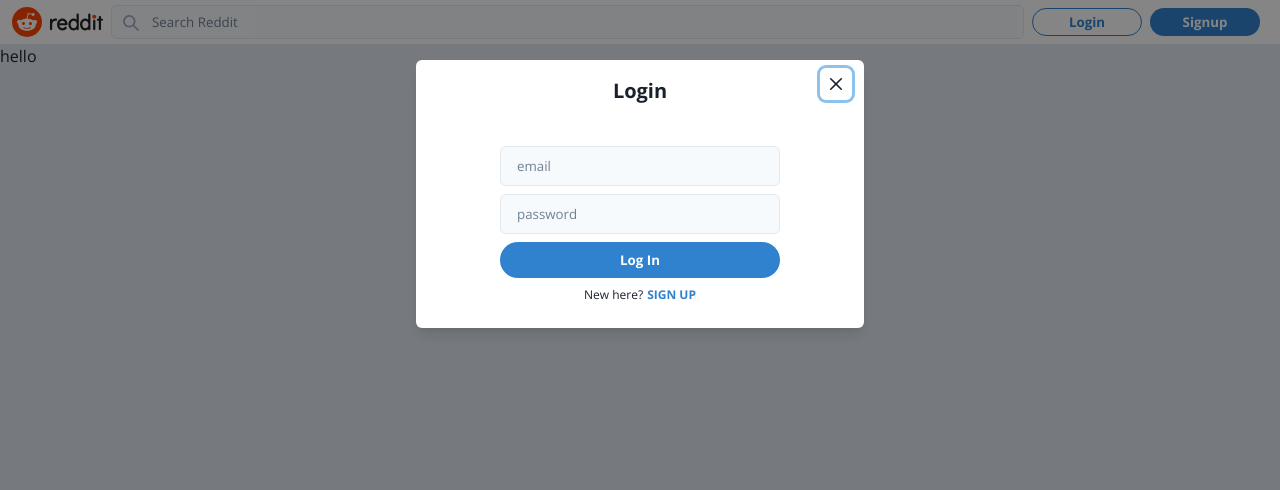
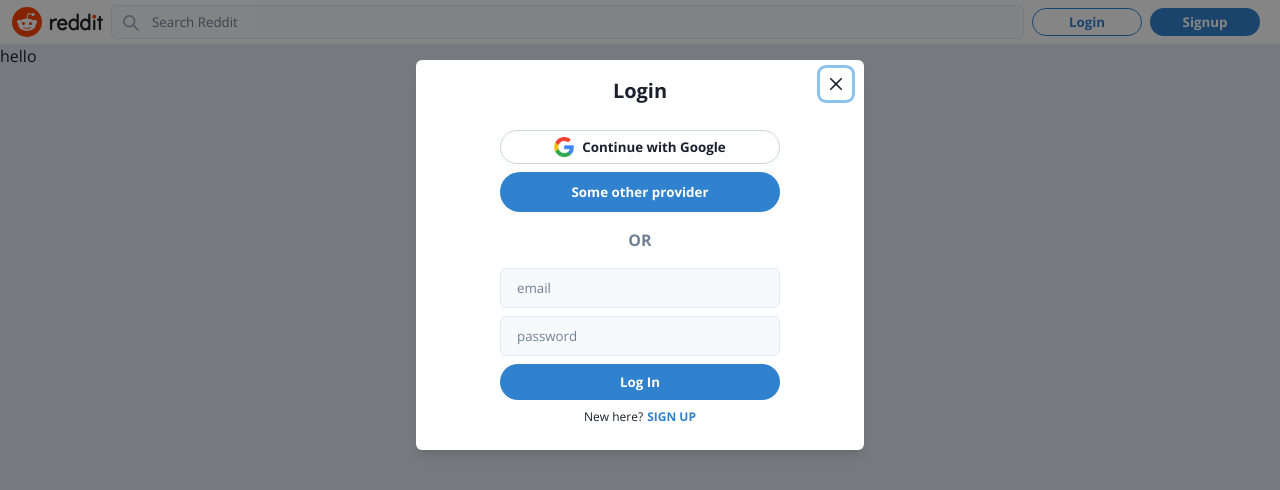
Before and after one commit to Mamsheikh/reddit-clone, a Next.js app: page / in a window 1280 px wide. Both pictures are taken after a click on the button "Login". Shown: the top 490 px of the page. Built offline with nearby package versions, Linux system fonts and the light colour scheme.

Commit message:
oauthbuttons

```diff
--- a/src/components/Modal/Auth/AuthModal.tsx
+++ b/src/components/Modal/Auth/AuthModal.tsx
@@ -7,12 +7,14 @@
   ModalContent,
   ModalHeader,
   ModalOverlay,
+  Text,
   useDisclosure,
 } from '@chakra-ui/react';
 import React from 'react';
 import { useRecoilState } from 'recoil';
 import { authModalState } from '../../../atoms/authModalAtom';
 import AuthInputs from './AuthInputs';
+import OAuthButtons from './OAuthButtons';
 
 const AuthModal: React.FC = () => {
   const [modalState, setModalState] = useRecoilState(authModalState);
@@ -45,7 +47,10 @@
               justify='center'
               width={'70%'}
             >
-              {/* <OAuthButtons /> */}
+              <OAuthButtons />
+              <Text color='gray.500' fontWeight={700}>
+                OR
+              </Text>
               <AuthInputs />
               {/* <ResetPassword /> */}
             </Flex>
--- /dev/null
+++ b/src/components/Modal/Auth/OAuthButtons.tsx
@@ -0,0 +1,15 @@
+import { Button, Flex, Image } from '@chakra-ui/react';
+import React from 'react';
+
+const OAuthButtons: React.FC = () => {
+  return (
+    <Flex direction='column' width='100%' mb={4}>
+      <Button variant='oauth' mb={2}>
+        <Image src='/images/googlelogo.png' alt='logo' mr={2} height='20px' />
+        Continue with Google
+      </Button>
+      <Button>Some other provider</Button>
+    </Flex>
+  );
+};
+export default OAuthButtons;
```
